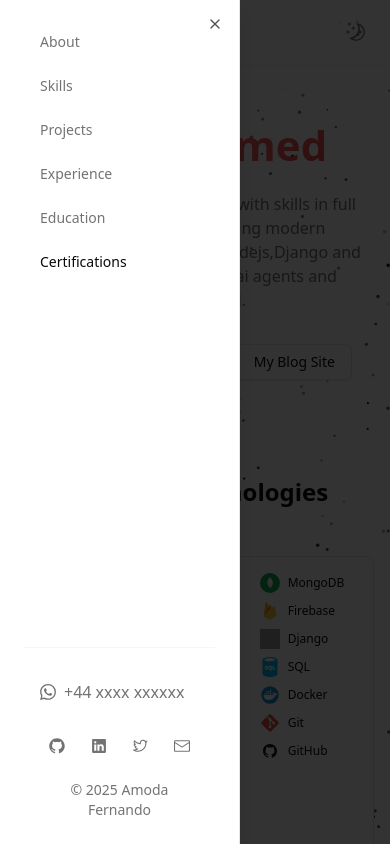
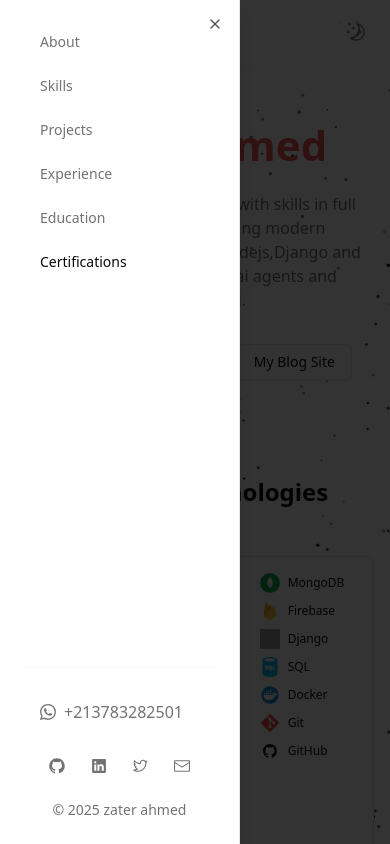
Before and after one commit to ahmed123456787/portfolio_website, a Next.js app: page / in a window 390 px wide. Both pictures are taken after a click on the button "Toggle menu". Shown: the top 844 px of the page. Built offline with nearby package versions, Linux system fonts and the light colour scheme; grey boxes are pictures that could not be loaded.

Commit message:
update some info

```diff
--- a/src/components/sidebar.tsx
+++ b/src/components/sidebar.tsx
@@ -1,18 +1,32 @@
-"use client"
+"use client";
 
-import * as React from "react"
-import { Sheet, SheetContent, SheetTrigger, SheetClose } from "@/components/ui/sheet"
-import { Button } from "@/components/ui/button"
-import { Menu } from "lucide-react"
-import { GitHubLogoIcon, LinkedInLogoIcon, TwitterLogoIcon, EnvelopeClosedIcon } from "@radix-ui/react-icons"
+import * as React from "react";
+import {
+  Sheet,
+  SheetContent,
+  SheetTrigger,
+  SheetClose,
+} from "@/components/ui/sheet";
+import { Button } from "@/components/ui/button";
+import { Menu } from "lucide-react";
+import {
+  GitHubLogoIcon,
+  LinkedInLogoIcon,
+  TwitterLogoIcon,
+  EnvelopeClosedIcon,
+} from "@radix-ui/react-icons";
 
 interface SidebarProps {
-  sections: string[]
-  activeSection: string
-  onSectionClick: (section: string) => void
+  sections: string[];
+  activeSection: string;
+  onSectionClick: (section: string) => void;
 }
 
-export function Sidebar({ sections, activeSection, onSectionClick }: SidebarProps) {
+export function Sidebar({
+  sections,
+  activeSection,
+  onSectionClick,
+}: SidebarProps) {
   return (
     <Sheet>
       <SheetTrigger asChild>
@@ -21,7 +35,10 @@ export function Sidebar({ sections, activeSection, onSectionClick }: SidebarProp
           <span className="sr-only">Toggle menu</span>
         </Button>
       </SheetTrigger>
-      <SheetContent side="left" className="w-[240px] sm:w-[280px] flex flex-col">
+      <SheetContent
+        side="left"
+        className="w-[240px] sm:w-[280px] flex flex-col"
+      >
         <nav className="flex flex-col space-y-2">
           {sections.map((section) => (
             <SheetClose key={section} asChild>
@@ -49,10 +66,14 @@ export function Sidebar({ sections, activeSection, onSectionClick }: SidebarProp
               rel="noopener noreferrer"
               className="flex items-center space-x-2 text-muted-foreground hover:text-foreground transition-colors group px-4 py-2"
             >
-              <svg className="w-4 h-4 fill-current" viewBox="0 0 24 24" xmlns="http://www.w3.org/2000/svg">
-                <path d="M17.472 14.382c-.297-.149-1.758-.867-2.03-.967-.273-.099-.471-.148-.67.15-.197.297-.767.966-.94 1.164-.173.199-.347.223-.644.075-.297-.15-1.255-.463-2.39-1.475-.883-.788-1.48-1.761-1.653-2.059-.173-.297-.018-.458.13-.606.134-.133.298-.347.446-.52.149-.174.198-.298.298-.497.099-.198.05-.371-.025-.52-.075-.149-.669-1.612-.916-2.207-.242-.579-.487-.5-.669-.51-.173-.008-.371-.01-.57-.01-.198 0-.52.074-.792.372-.272.297-1.04 1.016-1.04 2.479 0 1.462 1.065 2.875 1.213 3.074.149.198 2.096 3.2 5.077 4.487.709.306 1.262.489 1.694.625.712.227 1.36.195 1.871.118.571-.085 1.758-.719 2.006-1.413.248-.694.248-1.289.173-1.413-.074-.124-.272-.198-.57-.347m-5.421 7.403h-.004a9.87 9.87 0 01-5.031-1.378l-.361-.214-3.741.982.998-3.648-.235-.374a9.86 9.86 0 01-1.51-5.26c.001-5.45 4.436-9.884 9.888-9.884 2.64 0 5.122 1.03 6.988 2.898a9.825 9.825 0 012.893 6.994c-.003 5.45-4.437 9.884-9.885 9.884m8.413-18.297A11.815 11.815 0 0012.05 0C5.495 0 .16 5.335.157 11.892c0 2.096.547 4.142 1.588 5.945L.057 24l6.305-1.654a11.882 11.882 0 005.683 1.448h.005c6.554 0 11.89-5.335 11.893-11.893a11.821 11.821 0 00-3.48-8.413Z"/>
+              <svg
+                className="w-4 h-4 fill-current"
+                viewBox="0 0 24 24"
+                xmlns="http://www.w3.org/2000/svg"
+              >
+                <path d="M17.472 14.382c-.297-.149-1.758-.867-2.03-.967-.273-.099-.471-.148-.67.15-.197.297-.767.966-.94 1.164-.173.199-.347.223-.644.075-.297-.15-1.255-.463-2.39-1.475-.883-.788-1.48-1.761-1.653-2.059-.173-.297-.018-.458.13-.606.134-.133.298-.347.446-.52.149-.174.198-.298.298-.497.099-.198.05-.371-.025-.52-.075-.149-.669-1.612-.916-2.207-.242-.579-.487-.5-.669-.51-.173-.008-.371-.01-.57-.01-.198 0-.52.074-.792.372-.272.297-1.04 1.016-1.04 2.479 0 1.462 1.065 2.875 1.213 3.074.149.198 2.096 3.2 5.077 4.487.709.306 1.262.489 1.694.625.712.227 1.36.195 1.871.118.571-.085 1.758-.719 2.006-1.413.248-.694.248-1.289.173-1.413-.074-.124-.272-.198-.57-.347m-5.421 7.403h-.004a9.87 9.87 0 01-5.031-1.378l-.361-.214-3.741.982.998-3.648-.235-.374a9.86 9.86 0 01-1.51-5.26c.001-5.45 4.436-9.884 9.888-9.884 2.64 0 5.122 1.03 6.988 2.898a9.825 9.825 0 012.893 6.994c-.003 5.45-4.437 9.884-9.885 9.884m8.413-18.297A11.815 11.815 0 0012.05 0C5.495 0 .16 5.335.157 11.892c0 2.096.547 4.142 1.588 5.945L.057 24l6.305-1.654a11.882 11.882 0 005.683 1.448h.005c6.554 0 11.89-5.335 11.893-11.893a11.821 11.821 0 00-3.48-8.413Z" />
               </svg>
-              <span>+44 xxxx xxxxxx</span>
+              <span>+213783282501</span>
             </a>
           </div>
 
@@ -65,7 +86,7 @@ export function Sidebar({ sections, activeSection, onSectionClick }: SidebarProp
               asChild
             >
               <a
-                href="https://github.com/fernand3z"
+                href="https://github.com/ahmed123456787"
                 target="_blank"
                 rel="noopener noreferrer"
                 aria-label="GitHub"
@@ -80,7 +101,7 @@ export function Sidebar({ sections, activeSection, onSectionClick }: SidebarProp
               asChild
             >
               <a
-                href="https://linkedin.com/in/amoda-fernando"
+                href="https://www.linkedin.com/in/zaterahmed/"
                 target="_blank"
                 rel="noopener noreferrer"
                 aria-label="LinkedIn"
@@ -95,7 +116,7 @@ export function Sidebar({ sections, activeSection, onSectionClick }: SidebarProp
               asChild
             >
               <a
-                href="https://x.com/Fernand3zdev"
+                href="#"
                 target="_blank"
                 rel="noopener noreferrer"
                 aria-label="X (Twitter)"
@@ -110,7 +131,7 @@ export function Sidebar({ sections, activeSection, onSectionClick }: SidebarProp
               asChild
             >
               <a
-                href="mailto:fernand3zdev@gmail.com"
+                href="mailto:zaterahmed62@gmail.com"
                 target="_blank"
                 rel="noopener noreferrer"
                 aria-label="Email"
@@ -122,10 +143,10 @@ export function Sidebar({ sections, activeSection, onSectionClick }: SidebarProp
 
           {/* Copyright */}
           <div className="text-center text-sm text-muted-foreground mt-4 px-4">
-            <p>© {new Date().getFullYear()} Amoda Fernando</p>
+            <p>© {new Date().getFullYear()} zater ahmed</p>
           </div>
         </div>
       </SheetContent>
     </Sheet>
-  )
+  );
 }
```
